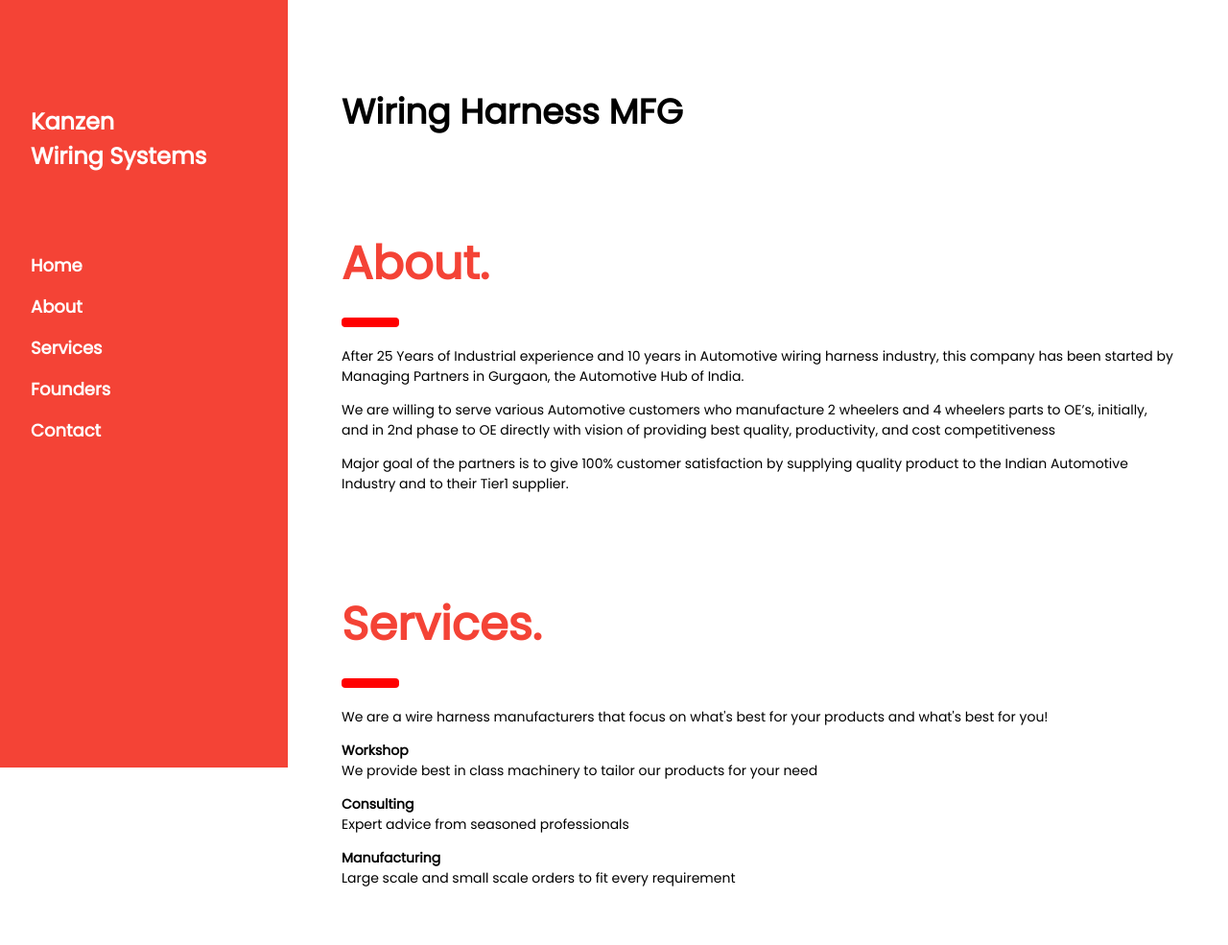
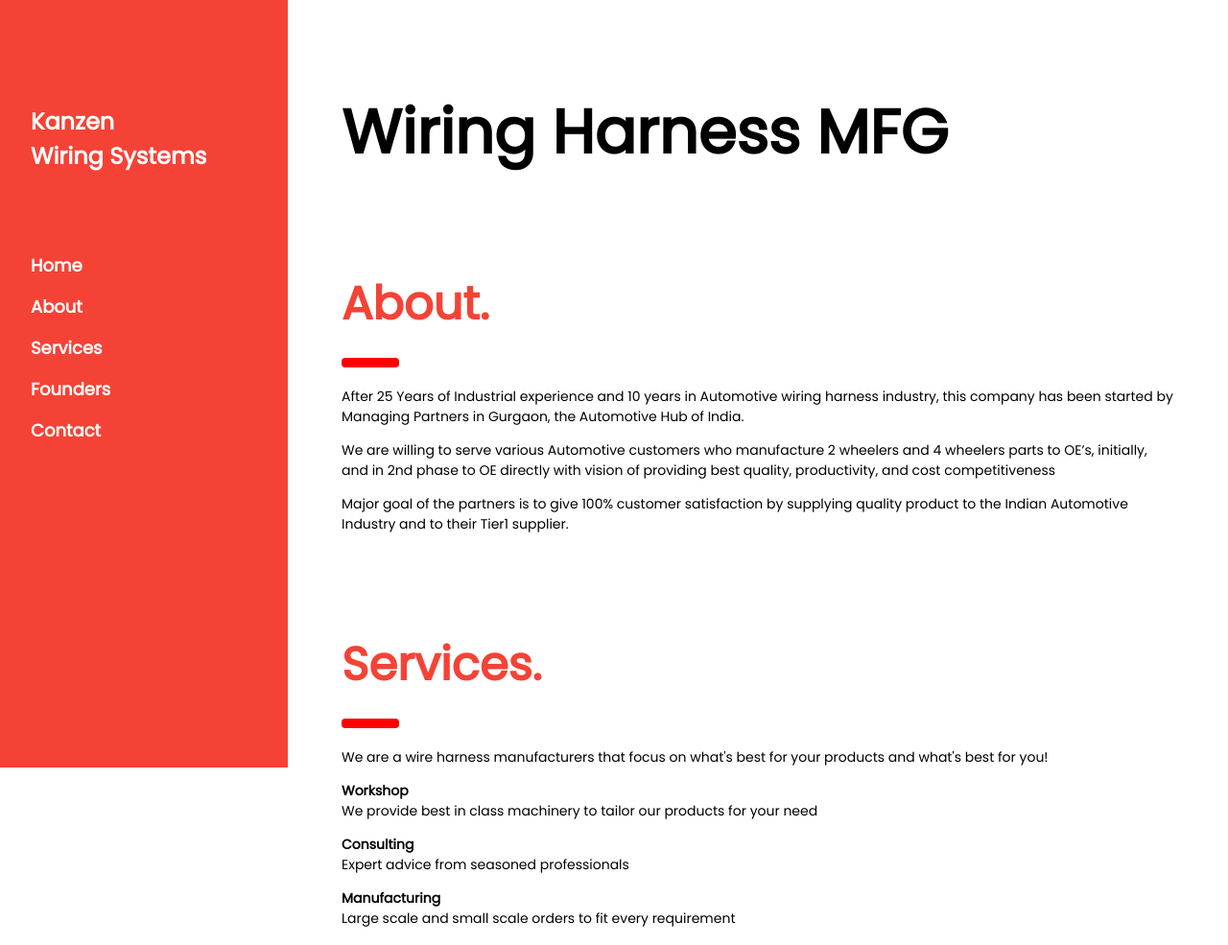
Before and after one commit to kanzenwiring/kanzenwiring.github.io, a plain HTML site: page index.html in a window 1280 px wide. Shown: the top 985 px of the page at 96% size. Drawn offline with nearby package versions, Linux system fonts and the light colour scheme.

Commit message:
Update index.html

```diff
--- a/index.html
+++ b/index.html
@@ -42,7 +42,7 @@
 
   <!-- Header -->
   <div class="w3-container" style="margin-top:80px" id="showcase">
-    <h1 class="w3-xxlarge"><b>Wiring Harness MFG</b></h1>
+    <h1 class="w3-jumbo"><b>Wiring Harness MFG</b></h1>
   </div>
 
   <div class="w3-container" id="services" style="margin-top:75px">
```
